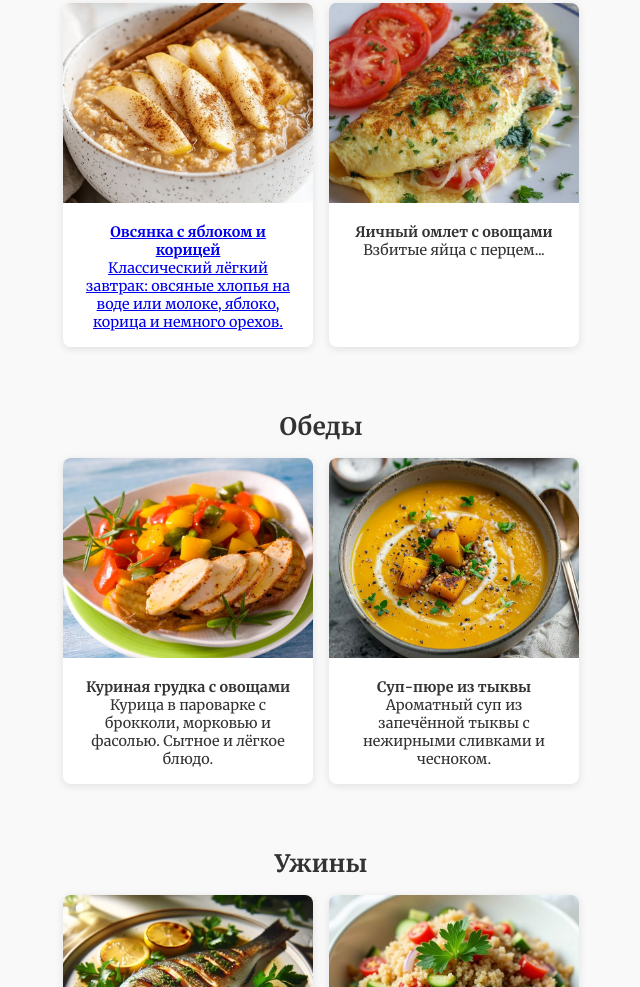
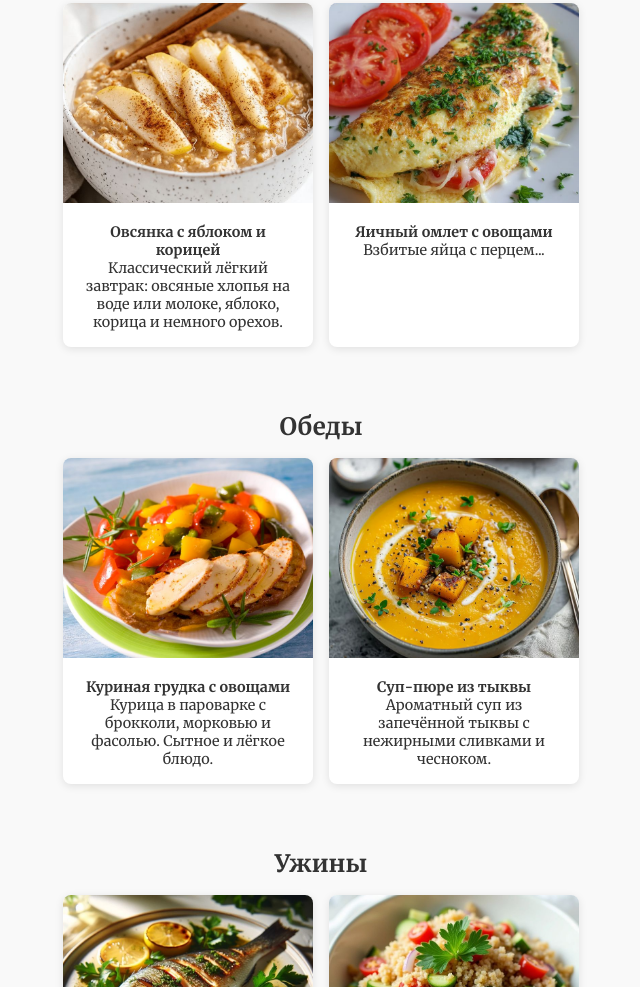
Before and after one commit to Liksandra8225/vkr, a plain HTML site: page index.html in a window 1280 px wide. Shown: the part 1652-2639 px from the top of the page, without its empty margins (319-959 px from the left). Drawn offline with Linux system fonts and the light colour scheme.

Commit message:
Update style.css

```diff
--- a/style.css
+++ b/style.css
@@ -147,6 +147,14 @@ section {
     padding: 1rem;
     font-size: 0.9rem;
 }
+.recipes a {
+  color: #333;            /* цвет обычного текста */
+  text-decoration: none;  /* убирает подчёркивание */
+}
+.recipes a:hover {
+  color: #ff6600;  /* цвет при наведении */
+}
+
 
 /* Популярные */
 .popular img {
```
